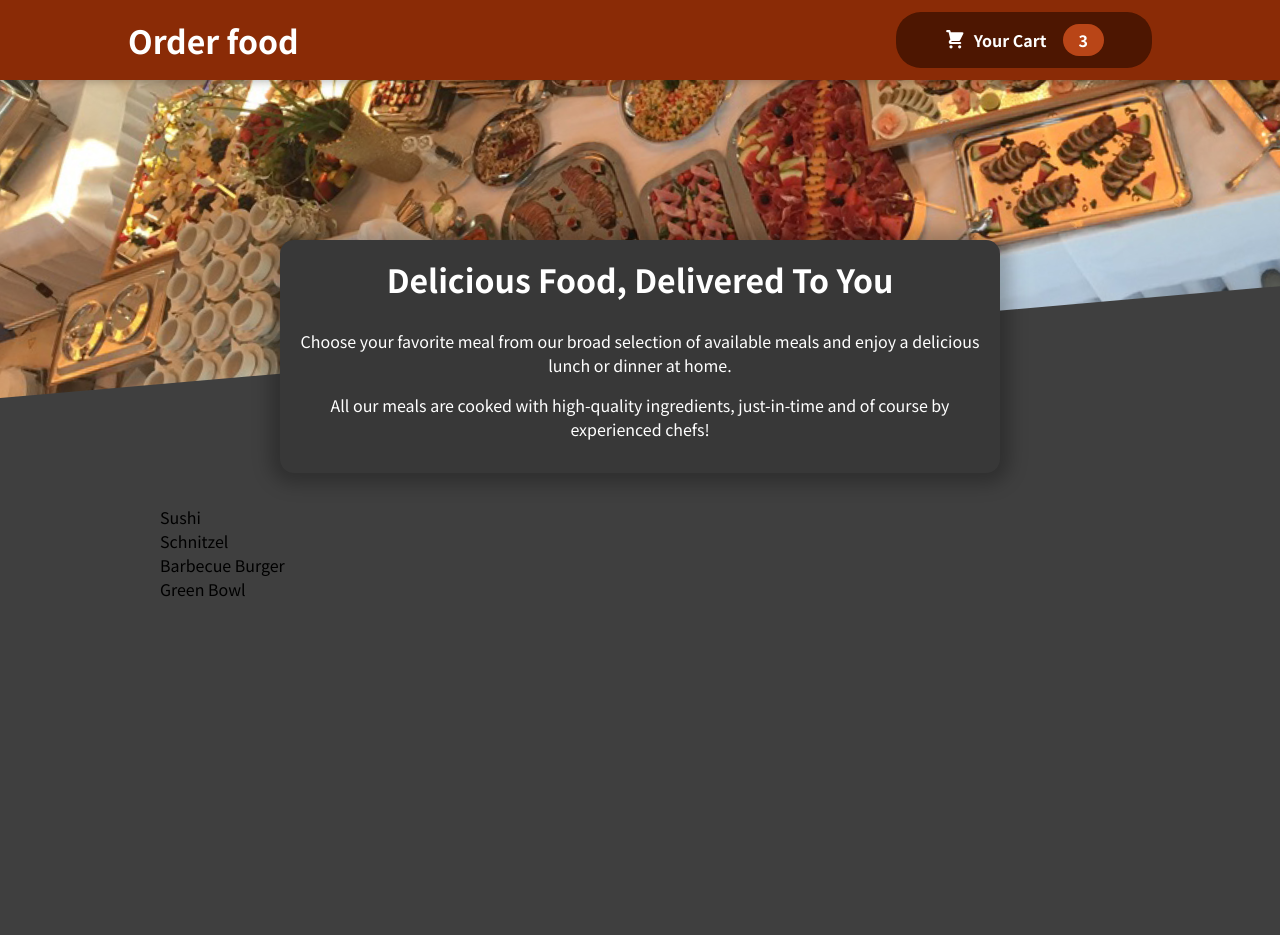
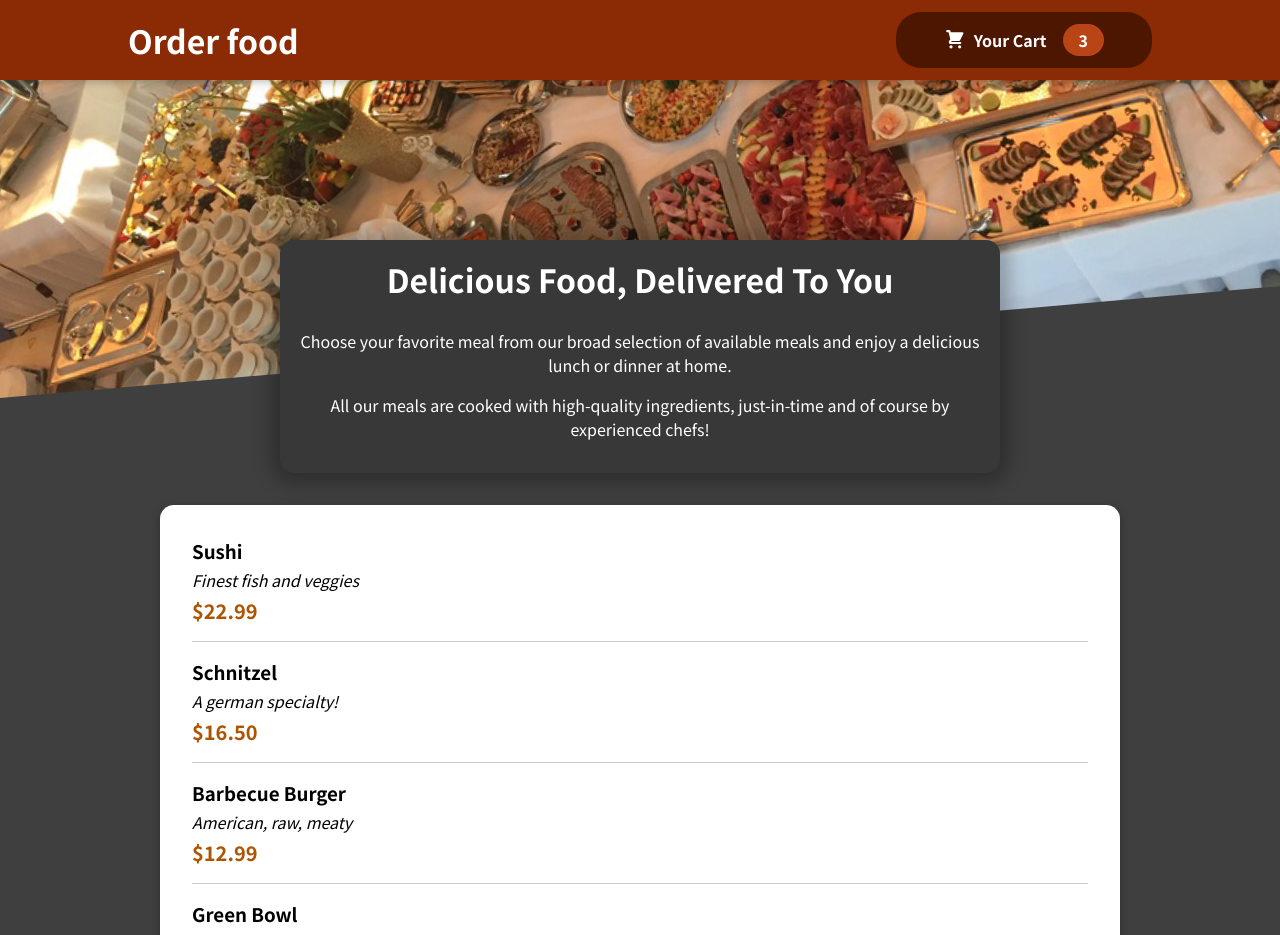
Before and after one commit to wisdom-maduchor/food-order-app, a React (Create React App) app: page / in a window 1280 px wide. Shown: the top 935 px of the page. Before the commit the page ends 800 px from the top, so only its background shows below. Built offline with nearby package versions, Linux system fonts and the light colour scheme.

Commit message:
displaying meal items

```diff
--- a/src/components/Meals/AvailableMeal.js
+++ b/src/components/Meals/AvailableMeal.js
@@ -1,4 +1,6 @@
 import classes from "./AvailableMeal.module.css"
+import MealItem from "./MealItem/MealItem"
+import Card from "../UI/Card"
 
 const DUMMY_MEALS = [
         {
@@ -28,13 +30,20 @@
 ]
 
 const AvailableMeal = () => {
-    const mealsList = DUMMY_MEALS.map(meal => <li>{meal.name}</li>)
+    const mealsList = DUMMY_MEALS.map(meal =>
+    <MealItem
+        key={meal.id}
+        name={meal.name}
+        description={meal.description}
+        price={meal.price}
+     />
+    )
 
     return (
         <section className={classes.meals}>
-            <ul>
-                {mealsList}
-            </ul>
+            <Card>
+                <ul>{mealsList}</ul>
+            </Card>
         </section>
     )
 }
--- /dev/null
+++ b/src/components/Meals/MealItem/MealItem.js
@@ -0,0 +1,18 @@
+import classes from "./MealItem.module.css"
+
+const MealItems = props => {
+    const price = `$${props.price.toFixed(2)}`;
+
+    return (
+        <li className={classes.meal}>
+            <div>
+                <h3>{props.name}</h3>
+                <div className={classes.description}>{props.description}</div>
+                <div className={classes.price}>{price}</div>
+            </div>
+            <div></div>
+        </li>
+    )
+};
+
+export default MealItems;
--- /dev/null
+++ b/src/components/Meals/MealItem/MealItem.module.css
@@ -0,0 +1,22 @@
+.meal {
+  display: flex;
+  justify-content: space-between;
+  margin: 1rem;
+  padding-bottom: 1rem;
+  border-bottom: 1px solid #ccc;
+}
+
+.meal h3 {
+  margin: 0 0 0.25rem 0;
+}
+
+.description {
+  font-style: italic;
+}
+
+.price {
+  margin-top: 0.25rem;
+  font-weight: bold;
+  color: #ad5502;
+  font-size: 1.25rem;
+}
--- /dev/null
+++ b/src/components/UI/Card.js
@@ -0,0 +1,11 @@
+import classes from "./Card.module.css"
+
+const Card = props => {
+    return (
+        <div className={classes.card}>
+            {props.children}
+        </div>
+    )
+};
+
+export default Card;
--- /dev/null
+++ b/src/components/UI/Card.module.css
@@ -0,0 +1,6 @@
+.card {
+  padding: 1rem;
+  box-shadow: 0 2px 8px rgba(0, 0, 0, 0.25);
+  border-radius: 14px;
+  background-color: white;
+}
```
Also changed, not shown: 1 other file (tests, documents, lock files or other folders).
